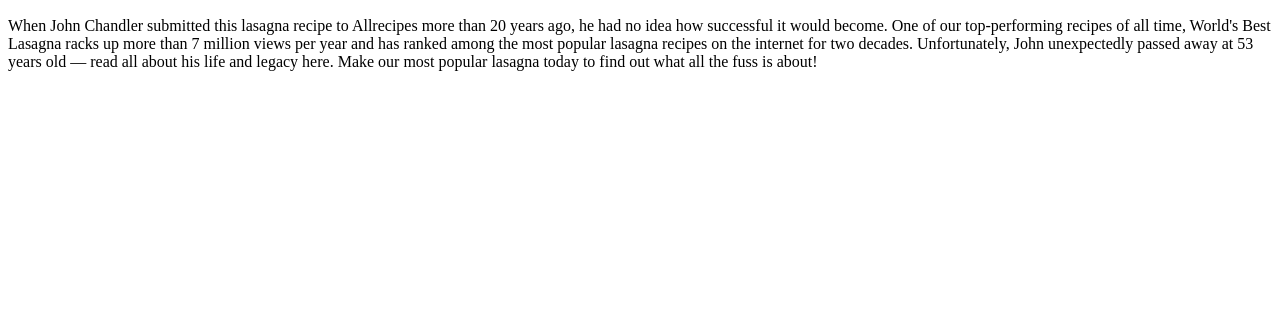
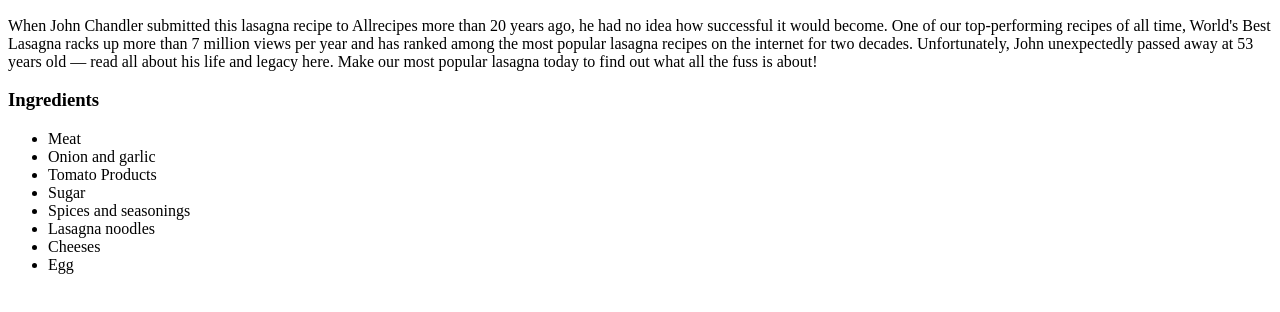
Before and after one commit to iKiray/odin-recipes, a plain HTML site: page recipes/lasagna.html in a window 1280 px wide. Shown: the part 452-764 px from the top of the page. Drawn offline with Linux system fonts and the light colour scheme.

Commit message:
Added ingredients unordered list
1. Added h2 heading "Ingredients"
2. Added unordered list of ingredients for recipe

```diff
--- a/recipes/lasagna.html
+++ b/recipes/lasagna.html
@@ -11,10 +11,22 @@
         <img src="https://www.allrecipes.com/thmb/9ErE7RrzzpeOQ3Engk2yWtnLlX4=/0x512/filters:no_upscale():max_bytes(150000):strip_icc()/23600-worlds-best-lasagna-DDMFS-4x3-1196-24c5401652934ffb96d3d94bc9fbe2d7.jpg" alt="Picture of lasagna">
 
         <h2>Description</h2>
-
         <p> When John Chandler submitted this lasagna recipe to Allrecipes more than 20 years ago, he had no idea how successful it would become. One of our top-performing recipes of all time, World's Best Lasagna racks up more than 7 million views per year and has ranked among the most popular lasagna recipes on the internet for two decades. Unfortunately, John unexpectedly passed away at 53 years old — read all about his life and legacy here.
 
-            Make our most popular lasagna today to find out what all the fuss is about!</p>
+            Make our most popular lasagna today to find out what all the fuss is about!
+        </p>
+
+        <h3>Ingredients</h3>
+        <ul>
+            <li>Meat</li>
+            <li>Onion and garlic</li>
+            <li>Tomato Products</li>
+            <li>Sugar</li>
+            <li>Spices and seasonings</li>
+            <li>Lasagna noodles</li>
+            <li>Cheeses</li>
+            <li>Egg</li>
+        </ul>
 
     </body>
 </html>
```
